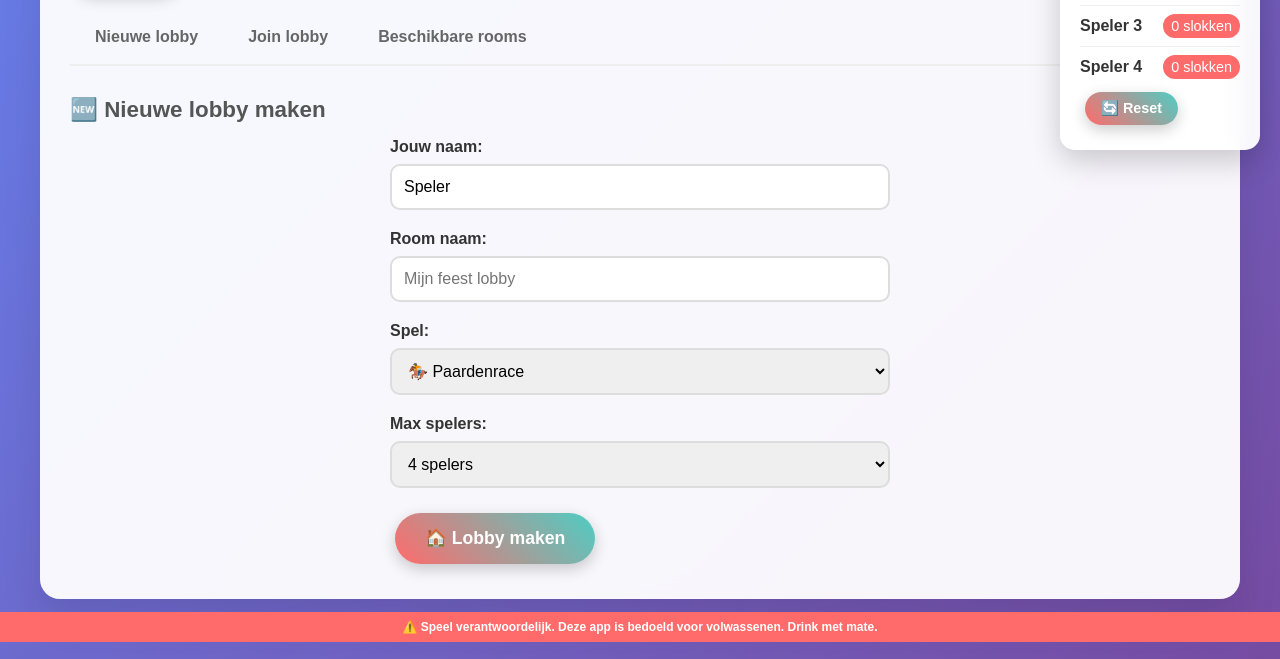
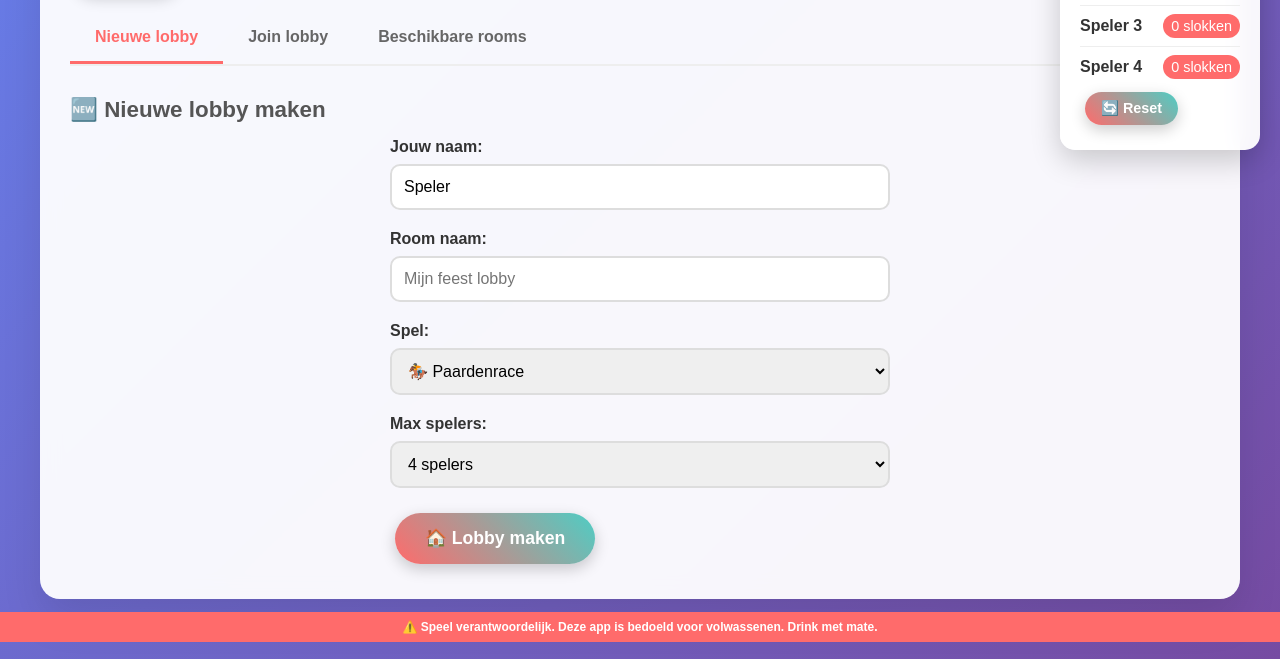
Before and after one commit to svenbouwman12/Biggers-Drank-Spel, a website: page index.html in a window 1280 px wide. Both pictures are taken after a click on the button "🏠 Lobby". Shown: the part 158-817 px from the top of the page. Drawn offline with nearby package versions, Linux system fonts and the light colour scheme.

Commit message:
Fix TypeError: Cannot read properties of null (reading 'classList')
- Fixed showLobbyTab function to handle null event.target safely
- Added clickedButton parameter to distinguish between click and code calls
- Enhanced error handling with try-catch blocks
- Added null checks for all DOM elements before accessing classList
- Updated HTML onclick handlers to pass 'this' parameter
- Added comprehensive logging for debugging tab switching
- Made function robust for both programmatic and user-triggered calls

```diff
--- a/app.js
+++ b/app.js
@@ -158,23 +158,56 @@ function showLobbyScreen() {
     showLobbyTab('create');
 }
 
-function showLobbyTab(tabName) {
+function showLobbyTab(tabName, clickedButton = null) {
+    try {
+        console.log('🔄 Switching to tab:', tabName);
+
         // Verberg alle tabs
         const tabs = document.querySelectorAll('.lobby-tab');
-    tabs.forEach(tab => tab.classList.remove('active'));
+        tabs.forEach(tab => {
+            if (tab && tab.classList) {
+                tab.classList.remove('active');
+            }
+        });
 
         // Verberg alle tab buttons
         const tabButtons = document.querySelectorAll('.tab-btn');
-    tabButtons.forEach(btn => btn.classList.remove('active'));
+        tabButtons.forEach(btn => {
+            if (btn && btn.classList) {
+                btn.classList.remove('active');
+            }
+        });
 
         // Toon geselecteerde tab
-    document.getElementById(tabName + 'LobbyTab').classList.add('active');
-    event.target.classList.add('active');
+        const targetTab = document.getElementById(tabName + 'LobbyTab');
+        if (targetTab && targetTab.classList) {
+            targetTab.classList.add('active');
+        } else {
+            console.error('❌ Target tab not found:', tabName + 'LobbyTab');
+        }
+
+        // Activeer de juiste tab button
+        if (clickedButton && clickedButton.classList) {
+            // Als functie wordt aangeroepen vanuit een klik
+            clickedButton.classList.add('active');
+        } else {
+            // Als functie wordt aangeroepen vanuit code
+            const activeTabButton = document.querySelector(`[onclick*="showLobbyTab('${tabName}'"]`);
+            if (activeTabButton && activeTabButton.classList) {
+                activeTabButton.classList.add('active');
+            }
+        }
 
         // Automatisch rooms verversen wanneer je naar "rooms" tab gaat
         if (tabName === 'rooms') {
             console.log('🔄 Auto-refreshing rooms...');
             refreshRooms(true); // Silent refresh
+        }
+
+        console.log('✅ Tab switched successfully:', tabName);
+
+    } catch (error) {
+        console.error('❌ Error switching tab:', error);
     }
 }
 
--- a/index.html
+++ b/index.html
@@ -78,9 +78,9 @@
                 <button class="btn btn-back" onclick="showStartScreen()">← Terug</button>
 
                 <div class="lobby-tabs">
-                    <button class="tab-btn active" onclick="showLobbyTab('create')">Nieuwe lobby</button>
-                    <button class="tab-btn" onclick="showLobbyTab('join')">Join lobby</button>
-                    <button class="tab-btn" onclick="showLobbyTab('rooms')">Beschikbare rooms</button>
+                    <button class="tab-btn active" onclick="showLobbyTab('create', this)">Nieuwe lobby</button>
+                    <button class="tab-btn" onclick="showLobbyTab('join', this)">Join lobby</button>
+                    <button class="tab-btn" onclick="showLobbyTab('rooms', this)">Beschikbare rooms</button>
                 </div>
 
                 <!-- Nieuwe lobby tab -->
```
Lines whose indentation alone changed are shown as unchanged.
